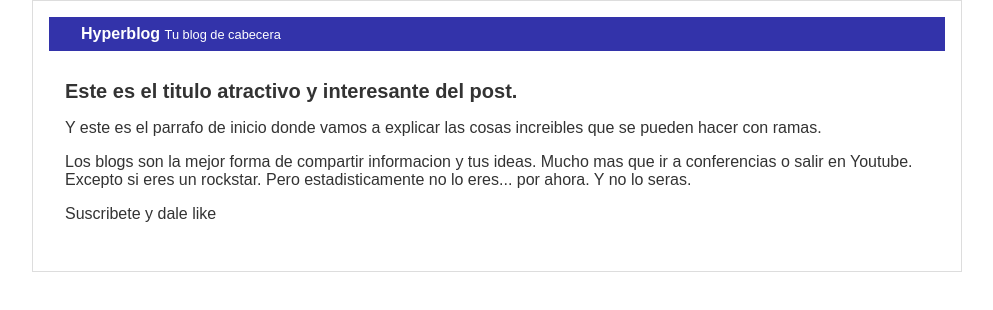
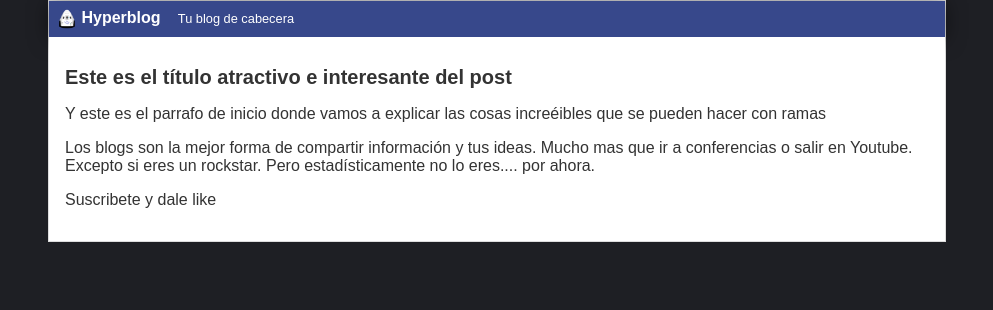
Before and after one commit to mingo77/hyperblog, a plain HTML site: page index.html in a window 1280 px wide. Shown: the whole page, without its empty margins (143-1136 px from the left). Drawn offline with Linux system fonts and the light colour scheme.

Commit message:
Cambios a header

```diff
--- a/css/estilo.css
+++ b/css/estilo.css
@@ -1,52 +1,52 @@
 body
 {
-    background-attachment: #1e1f24;
-    color: #333;
-    text-align: center;
-    font-family: "Arial";
-    font-size: 16px;
-    margin: 0;
-    padding: 0;
+    background:#1e1f24;
+    color:#333;
+    text-align:center;
+    font-family:Arial;
+    font-size:16px;
+    margin:0;
+    padding:0;
 }
 
 #cabecera
 {
-    background: #33A;
-    box-shadow: 0px 2px 20px 0px rgba(0,0, 0, 0,5);
-    color: white;
-    font-weight: bold;
-    margin: 0;
-    padding: 0.5em 0 0.5em 2em;
+    background:#37488b;
+    box-shadow:0 2px 20px 0 rgba(0,0,0,.5);
+    color:#fff;
+    font-weight:700;
+    margin:0;
+    padding:.5em;
 }
 
 #cabecera #logo
-{
-    width: 20px;
-    vertical-align: middle;
+{width:20px;
+    vertical-align:middle;
 }
 
 #cabecera #tagline
 {
-    padding: 1em 0 0 0;
-    font-weight: normal;
-    font-size: 0.8em;
+    padding:0 0 0 1em;
+    font-weight:400;
+    font-size:.8em;
 }
 
-#conteiner
+#container
 {
-    width: 70%;
-    padding: 1em;
-    text-align: left;
-    border: 1px solid #DDD;
-    margin: 0 auto;
+    width:70%;
+    padding:0;
+    text-align:left;
+    border:1px solid #ddd;
+    margin:0 auto;
 }
 
-#conteiner h1
+#container h1
 {
-   font-size: 20px;
+    font-size:20px;
 }
 
 #post
 {
-    padding: 1em;
+    background:#fff;
+    padding:1em;
 }
--- a/index.html
+++ b/index.html
@@ -8,32 +8,17 @@
     <link rel="stylesheet" href="css/estilo.css" />
 </head>
 <body>
-    <div id="conteiner">
+    <div id="container">
         <div id="cabecera">
-            Hyperblog <span id="tagline">   Tu blog de cabecera</span>
+            <img id="logo" src="imagenes/dragon.png" />
+            Hyperblog
+            <span id="tagline">Tu blog de cabecera</span>
         </div>
         <div id="post">
-            <h1>Este es el titulo atractivo
-                y interesante del post.
-            </h1>
-            <p>Y este es el parrafo de inicio
-                donde vamos a explicar las
-                cosas increibles que se pueden
-                hacer con ramas.
-            </p>
-            <p>Los blogs son la mejor
-                forma de compartir
-                informacion y tus ideas.
-                Mucho mas que ir a conferencias
-                o salir en Youtube.
-                Excepto si eres un rockstar.
-                Pero estadisticamente no lo eres...
-                por ahora.
-                Y no lo seras.
-            </p>
+            <h1>Este es el título atractivo e interesante del post</h1>
+            <p>Y este es el parrafo de inicio donde vamos a explicar las cosas increéibles que se pueden hacer con ramas</p>
+            <p>Los blogs son la mejor forma de compartir información y tus ideas. Mucho mas que ir a conferencias o salir en Youtube. Excepto si eres un rockstar. Pero estadísticamente no lo eres.... por ahora.</p>
             <p>Suscribete y dale like</p>
-
         </div>
     </div>
 </body>
-</html>
```
